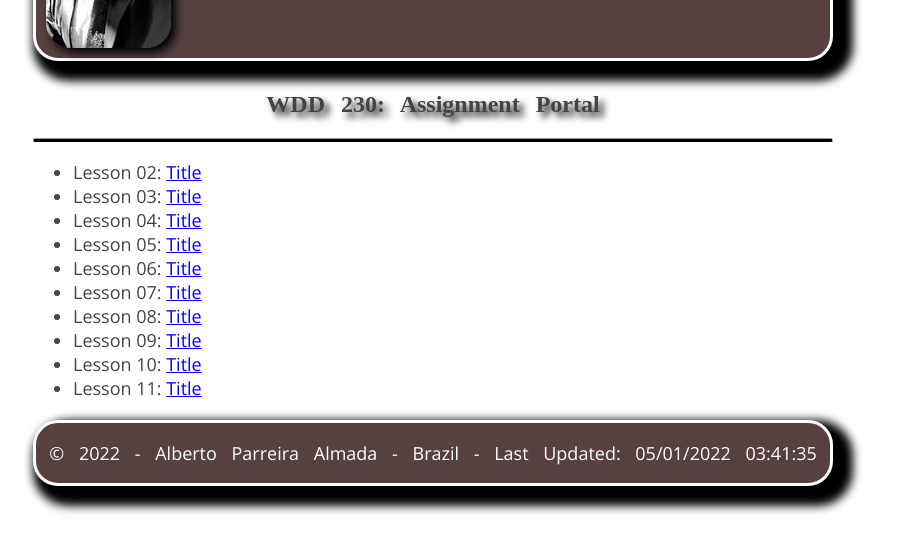
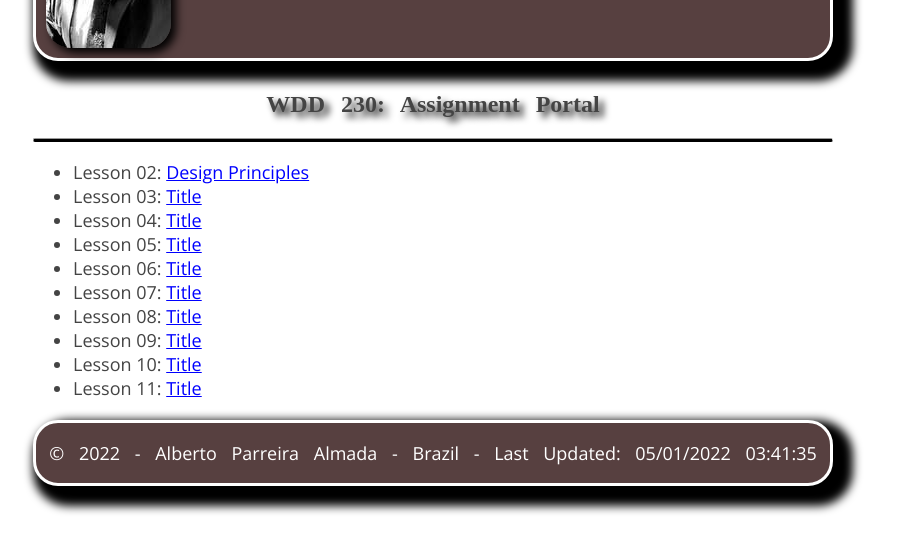
Before and after one commit to albertoalmada/WDD230, a plain HTML site: page index.html in a window 1280 px wide. Shown: the part 170-722 px from the top of the page, without its empty margins (0-897 px from the left). Drawn offline with nearby package versions, Linux system fonts and the light colour scheme.

Commit message:
design-principles 1

```diff
--- a/index.html
+++ b/index.html
@@ -24,7 +24,8 @@
         <h2>WDD 230: Assignment Portal</h2>
         <hr class="rounded">
         <ul>
-            <li>Lesson 02: <a href='index.html'> Title</a></li>
+            <li>Lesson 02:
+                <a href='lesson2/desing-principles.html'>Design Principles</a></li>
             <li>Lesson 03: <a href='index.html'> Title</a></li>
             <li>Lesson 04: <a href='index.html'> Title</a></li>
             <li>Lesson 05: <a href='index.html'> Title</a></li>
```
